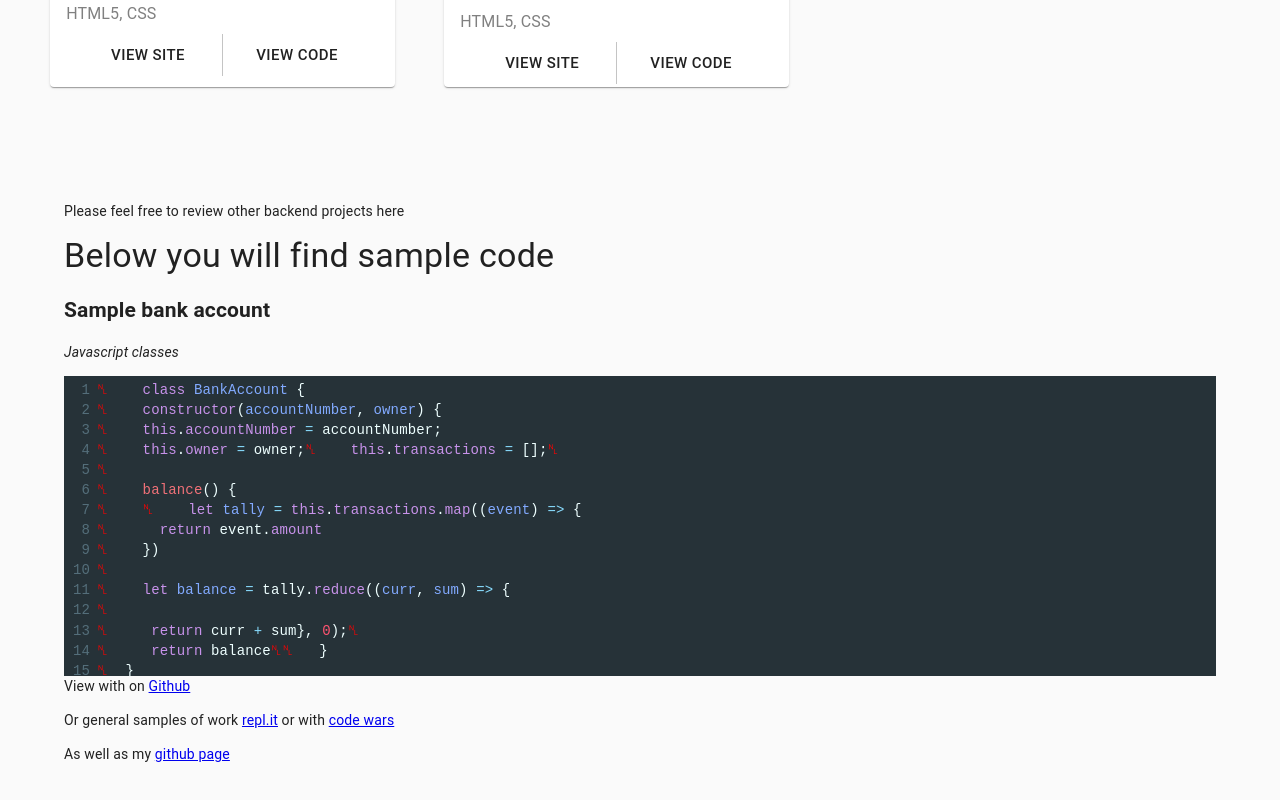
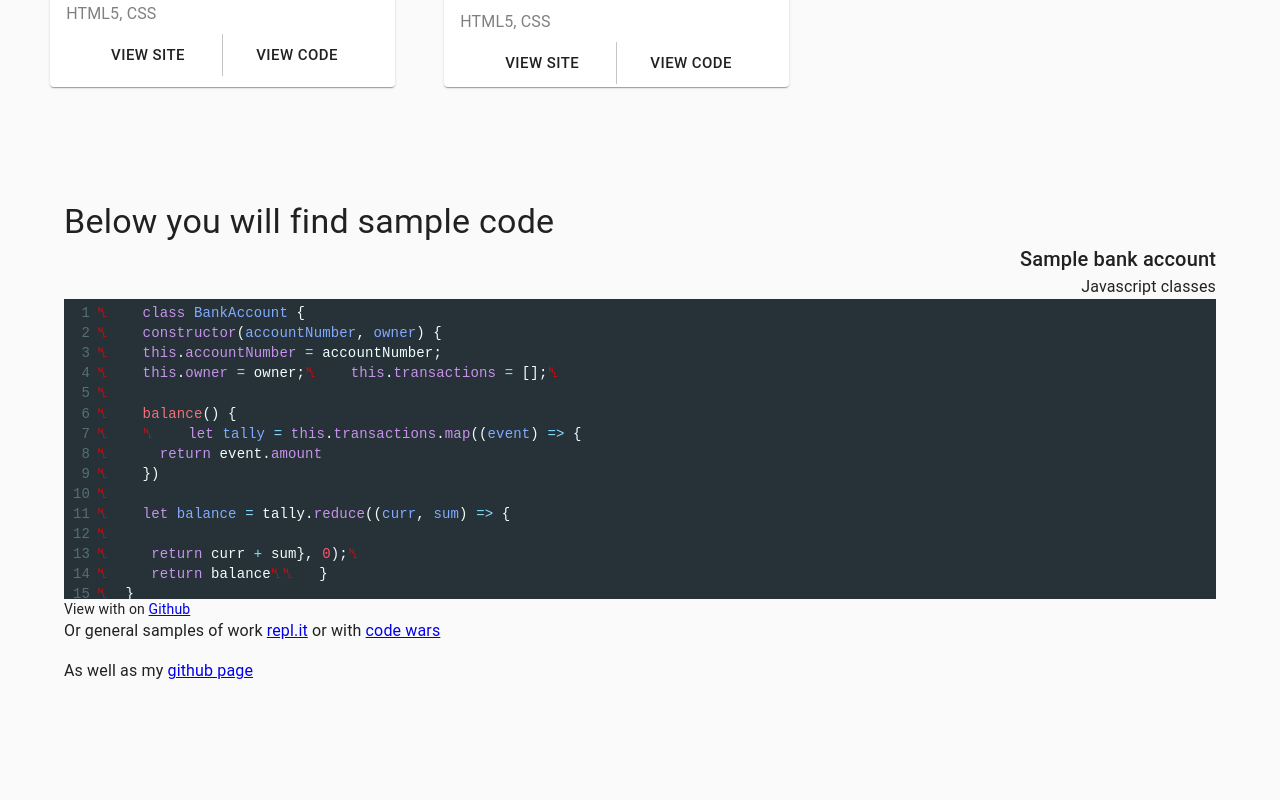
Before and after one commit to listenToRipley/nataliekendrick, a React (Create React App) app: page /projects in a window 1280 px wide. Shown: the part 2168-2968 px from the top of the page. After the commit the page ends 2915 px from the top, so only its background shows below. Built offline with nearby package versions, Linux system fonts and the light colour scheme.

Commit message:
changed some project items into sample code

```diff
--- a/src/Components/ProjCodeSamples.js
+++ b/src/Components/ProjCodeSamples.js
@@ -29,6 +29,8 @@ const CodeSamples = () => {
     <div>
       <Typography variant='h4'>Below you will find sample code</Typography>
       <SampleBank/>
+      <Typography paragraph> Or general samples of work <a href="https://repl.it/@listenToRipley">repl.it</a> or with <a href="https://www.codewars.com/users/minonOfLight">code wars</a> </Typography>
+      <Typography paragraph>As well as my <a href="https://github.com/listenToRipley">github page</a></Typography>
     </div>
   )
 }
--- a/src/Components/Projects.js
+++ b/src/Components/Projects.js
@@ -30,10 +30,7 @@ const Projects = () => {
       <Animate/>
     </div>
     <div className="projectAdds">
-    <p> Please feel free to review other backend projects here</p>
     <CodeSample/>
-    <p> Or general samples of work <a href="https://repl.it/@listenToRipley">repl.it</a> or with <a href="https://www.codewars.com/users/minonOfLight">code wars</a> </p>
-    <p>As well as my <a href="https://github.com/listenToRipley">github page</a></p>
     </div>
    </div>
   );
--- a/src/Components/SampleBank.js
+++ b/src/Components/SampleBank.js
@@ -10,8 +10,8 @@ const CodeSamples = () => {
 
   return (
     <div>
-    <h2>Sample bank account</h2>
-    <p><em>Javascript classes</em></p>
+    <Typography align='right' variant='h6'>Sample bank account</Typography>
+    <Typography align='right'>Javascript classes</Typography>
     <CodeMirror
     value='
     class BankAccount { &
```
